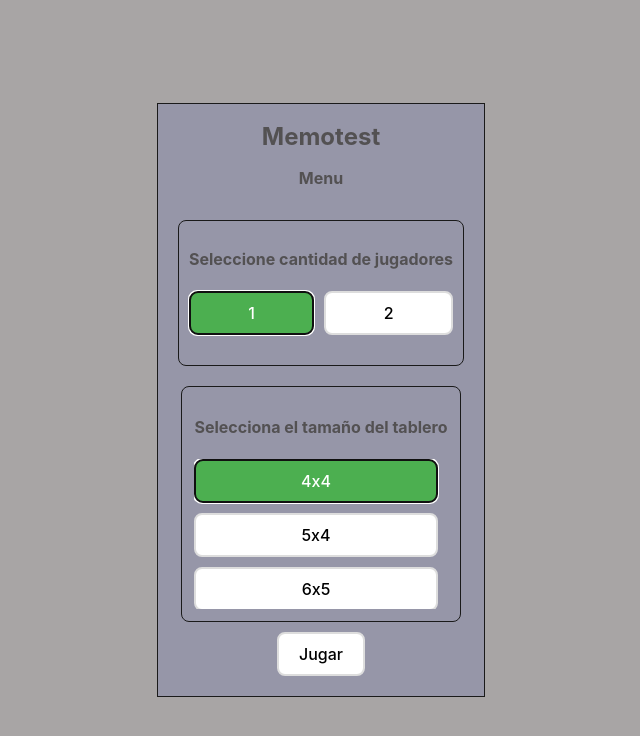
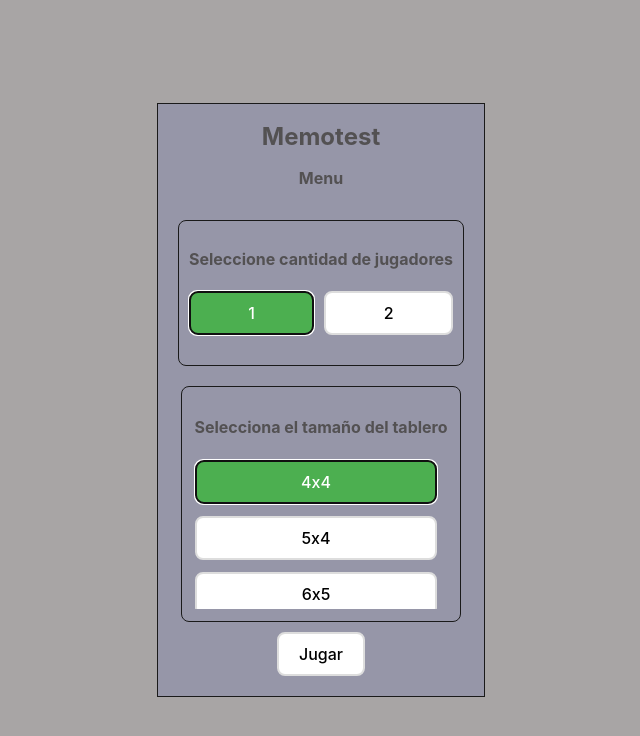
Before and after one commit to SandovalMauro/unq-ui-mauro-sandoval-trabajo-final, a React (Vite) app in the folder memotest/: page / in a window 1280 px wide. Shown: the top 736 px of the page, without its empty margins (319-959 px from the left). Built offline with nearby package versions, Linux system fonts and the light colour scheme.

Commit message:
correcion de margen en boton

```diff
--- a/memotest/src/components/Menu/Menu.css
+++ b/memotest/src/components/Menu/Menu.css
@@ -85,6 +85,7 @@
     cursor: pointer;
     transition: all 0.3s ease;
     text-align: center;
+    margin: 1px;
 }
 
 .size-button:hover {
```
